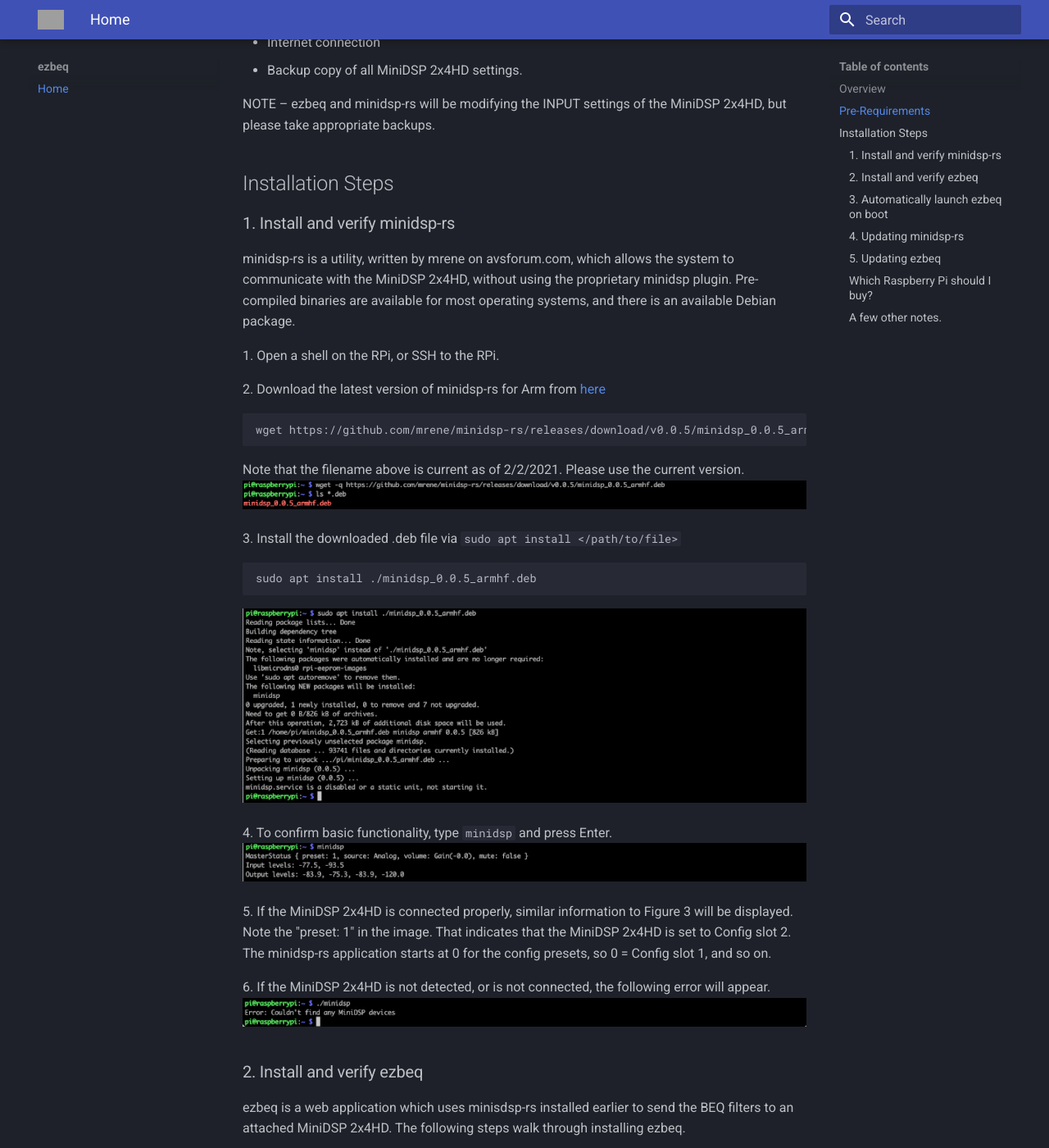
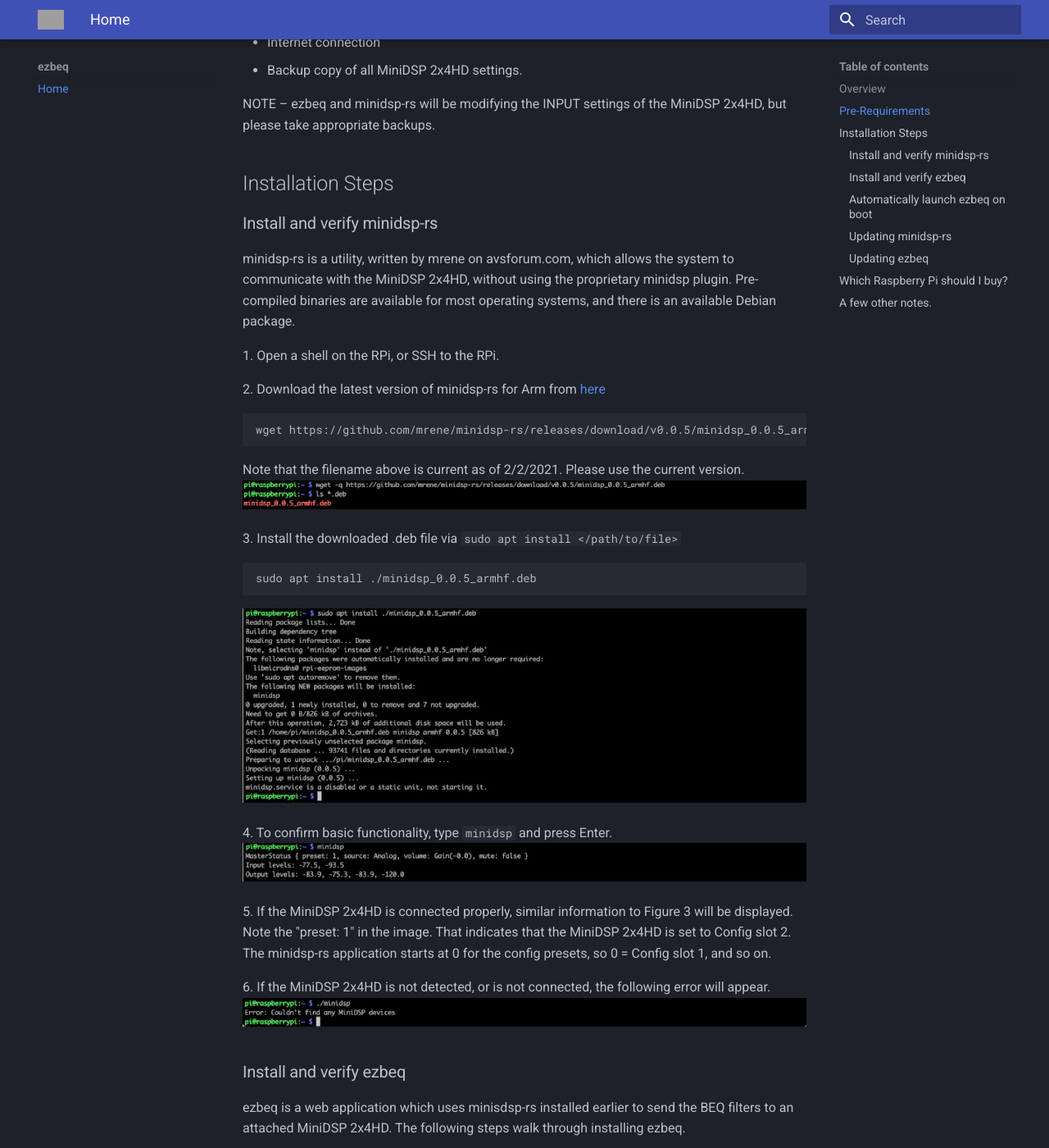
Before and after one commit to 3ll3d00d/ezbeq, an MkDocs documentation site: the page built from docs/index.md, in a window 1280 px wide and 1400 px high, scrolled down 604 px. Shown: the whole window at 82% size. Built offline with MkDocs 1.6.1 and Material for MkDocs 9.7.7, drawn with Linux system fonts in a browser that asks for light colours; comment, search, counter and statistics services are not loaded; some of the changed text lies outside the part shown; grey boxes are pictures that could not be loaded.

````diff
--- a/docs/index.md
+++ b/docs/index.md
@@ -16,7 +16,7 @@ NOTE – ezbeq and minidsp-rs will be modifying the INPUT settings of the MiniDS
 
 ## Installation Steps
 
-### 1. Install and verify minidsp-rs
+### Install and verify minidsp-rs
 
 minidsp-rs is a utility, written by mrene on avsforum.com, which allows the system to communicate with the MiniDSP 2x4HD, without using the proprietary minidsp plugin. Pre-compiled binaries are available for most operating systems, and there is an available Debian package.
 
@@ -43,7 +43,7 @@ sudo apt install ./minidsp_0.0.5_armhf.deb
 6\. If the MiniDSP 2x4HD is not detected, or is not connected, the following error will appear.
 ![Figure 4 – Example of minidsp error message](./img/ezbeq-04.png)
 
-### 2. Install and verify ezbeq
+### Install and verify ezbeq
 
 ezbeq is a web application which uses minisdsp-rs installed earlier to send the BEQ filters to an attached MiniDSP 2x4HD. The following steps walk through installing ezbeq.
 
@@ -88,7 +88,7 @@ Open a browser window to `http://<ip address of Rpi>:8080`
 7\. If the update is successful, the title will be display in the &quot;Loaded&quot; column. Otherwise, &quot;ERROR&quot; will be displayed.
 ![Figure 12 – Example of successful title load](./img/ezbeq-12.png)
 
-### 3. Automatically launch ezbeq on boot
+### Automatically launch ezbeq on boot
 
 These steps are optional but are highly recommended. If these steps are not followed, ezbeq will need to be started manually after every reboot of the RPi.
 
@@ -138,7 +138,7 @@ sudo journalctl -u ezbeq.service
 sudo shutdown -r now
 ```
 
-### 4. Updating minidsp-rs
+### Updating minidsp-rs
 
 Updating minidsp-rs is the same process outline in section I above.
 
@@ -150,7 +150,7 @@ Example: `wget https://github.com/mrene/minidsp-rs/releases/download/v0.0.5/mini
 3\. Install the .deb package using the following command: `sudo apt install ./<filename>`
 Example: `sudo apt install ./minidsp_0.0.5_armhf.deb`
 
-### 5. Updating ezbeq
+### Updating ezbeq
 
 Updating ezbeq follows a similar approach as the initial install, with an extra flag.
 
@@ -169,7 +169,7 @@ pip install --upgrade ezbeq
 sudo service ezbeq restart
 ```
 
-### Which Raspberry Pi should I buy?
+## Which Raspberry Pi should I buy?
 
 This question has been asked a few times. The biggest key to a successful Raspberry Pi implementation is a solid power supply.
 
@@ -177,6 +177,6 @@ For North American users, kits from CanaKit ([https://canakit.com](https://canak
 
 The software has been run on Pi3 successfully, and should also run on Pi4.
 
-### A few other notes.
+## A few other notes.
 
 Bear in mind that, so far, settings cannot be read back from the MiniDSP 2x4HD. This means that no applications are able to show your currently loaded configs, including the official plugin. The official plugin handles this by detecting a change to the local data and forcing that down to the MiniDSP. It may be worth periodically reloading any custom EQ&#39;s on all output channels and clearing all inputs.
````
Also changed, not shown: docs/img/favicon.ico (added), docs/img/icon.ico (added).
